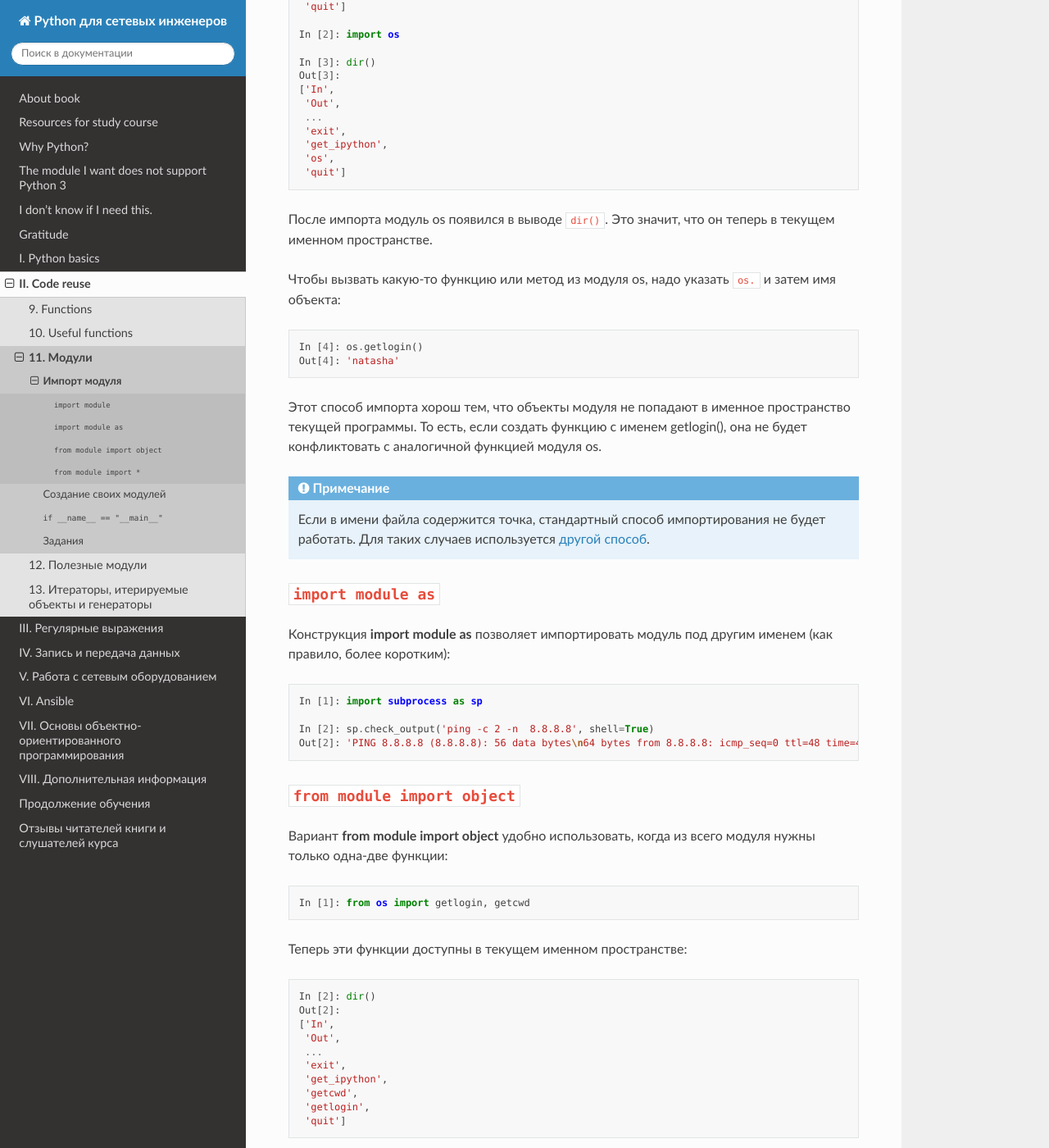
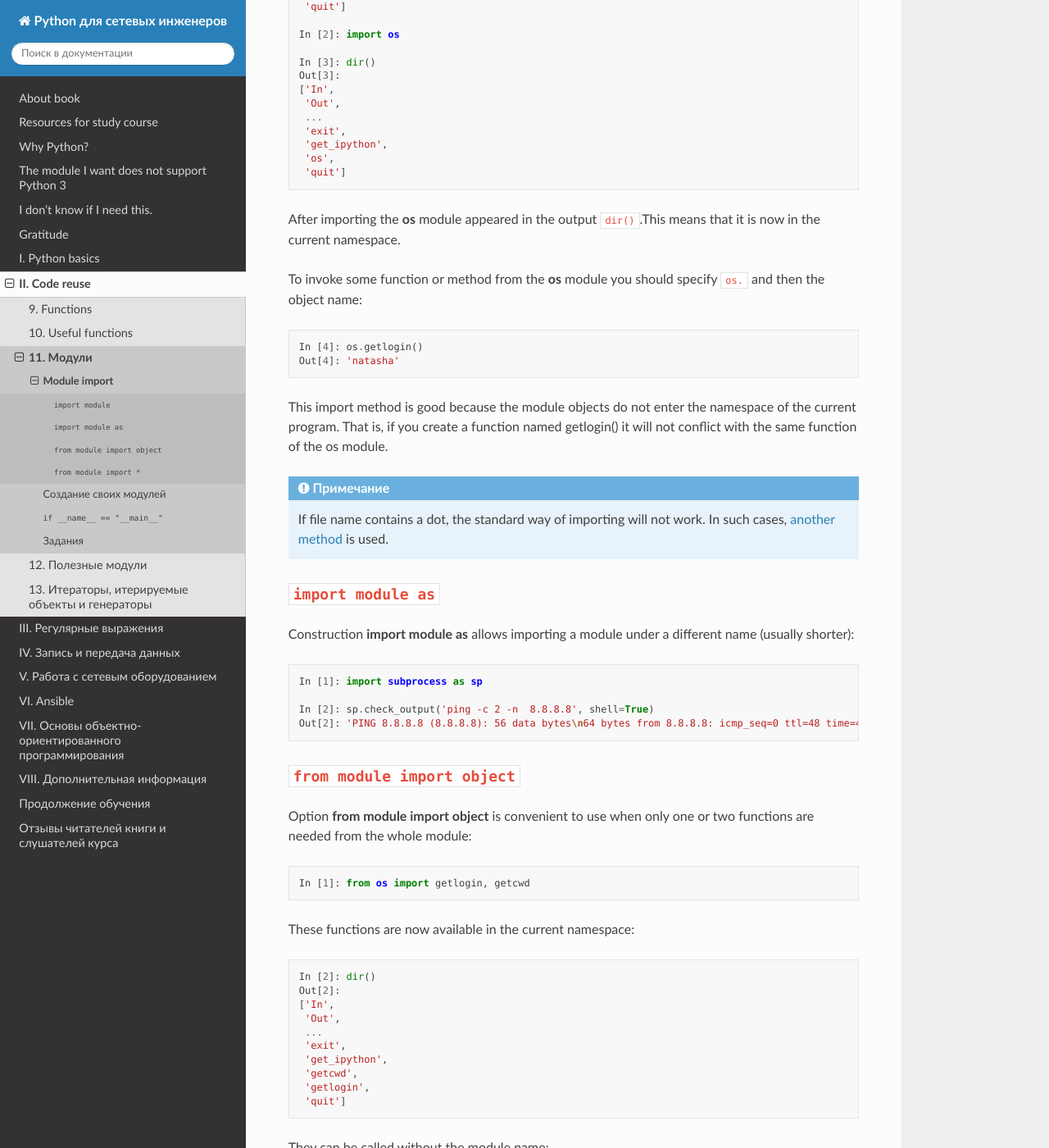
Before and after one commit to Aidar5/nattoeng, a Sphinx documentation site: the page built from docs/source/book/11_modules/import.rst, in a window 1280 px wide and 1400 px high, scrolled down 613 px. Shown: the whole window at 82% size. Built offline with Sphinx 7.4.7 and the Read the Docs theme 2.0.0, drawn with Linux system fonts in a browser that asks for light colours; pages that are not in the unit, such as notebooks, are missing from menus; some of the changed text lies outside the part shown.

Commit message:
Update import.rst

```diff
--- a/docs/source/book/11_modules/import.rst
+++ b/docs/source/book/11_modules/import.rst
@@ -1,7 +1,7 @@
-Импорт модуля
+Module import
 -------------
 
-В Python есть несколько способов импорта модуля:
+Python has several ways to import a module:
 
 * ``import module``
 * ``import module as``
@@ -11,7 +11,7 @@
 ``import module``
 ~~~~~~~~~~~~~~~~~
 
-Вариант **import module**:
+Example of **import module**:
 
 .. code:: python
 
@@ -36,32 +36,25 @@
      'os',
      'quit']
 
-После импорта модуль os появился в выводе ``dir()``. Это значит, что он
-теперь в текущем именном пространстве.
+After importing the **os** module appeared in the output ``dir()``.This means that it is now in the current namespace.
 
-Чтобы вызвать какую-то функцию или метод из модуля os, надо указать
-``os.`` и затем имя объекта:
+To invoke some function or method from the **os** module you should specify
+``os.`` and then the object name:
 
 .. code:: python
 
     In [4]: os.getlogin()
     Out[4]: 'natasha'
 
-Этот способ импорта хорош тем, что объекты модуля не попадают в именное
-пространство текущей программы. То есть, если создать функцию с именем
-getlogin(), она не будет конфликтовать с аналогичной функцией модуля os.
+This import method is good because the module objects do not enter the namespace of the current program. That is, if you create a function named getlogin() it will not conflict with the same function of the os module.
 
 .. note::
-    Если в имени файла содержится точка, стандартный способ
-    импортирования не будет работать. Для таких случаев используется
-    `другой
-    способ <http://stackoverflow.com/questions/1828127/how-to-reference-python-package-when-filename-contains-a-period/1828249#1828249>`__.
+    If file name contains a dot, the standard way of importing will not work. In such cases,     `another method <http://stackoverflow.com/questions/1828127/how-to-reference-python-package-when-filename-contains-a-period/1828249#1828249>`__ is used.
 
 ``import module as``
 ~~~~~~~~~~~~~~~~~~~~
 
-Конструкция **import module as** позволяет импортировать модуль под
-другим именем (как правило, более коротким):
+Construction **import module as** allows importing a module under a different name (usually shorter):
 
 .. code:: python
 
@@ -73,14 +66,13 @@ getlogin(), она не будет конфликтовать с аналоги
 ``from module import object``
 ~~~~~~~~~~~~~~~~~~~~~~~~~~~~~
 
-Вариант **from module import object** удобно использовать, когда из
-всего модуля нужны только одна-две функции:
+Option **from module import object** is convenient to use when only one or two functions are needed from the whole module:
 
 .. code:: python
 
     In [1]: from os import getlogin, getcwd
 
-Теперь эти функции доступны в текущем именном пространстве:
+These functions are now available in the current namespace:
 
 .. code:: python
 
@@ -95,7 +87,7 @@ getlogin(), она не будет конфликтовать с аналоги
      'getlogin',
      'quit']
 
-Их можно вызывать без имени модуля:
+They can be called without the module name:
 
 .. code:: python
 
@@ -108,8 +100,7 @@ getlogin(), она не будет конфликтовать с аналоги
 ``from module import *``
 ~~~~~~~~~~~~~~~~~~~~~~~~
 
-Вариант ``from module import *`` импортирует все имена модуля в
-текущее именное пространство:
+Option ``from module import *`` imports all module names into the current namespace:
 
 .. code:: python
 
@@ -130,9 +121,6 @@ getlogin(), она не будет конфликтовать с аналоги
     In [3]: len(dir())
     Out[3]: 218
 
-В модуле os очень много объектов, поэтому вывод сокращен. В конце
-указана длина списка имен текущего именного пространства.
+There are many objects in the **os** module, so the output is shortened. At the end, the length of the list of names of current namespace is specified.
 
-Такой вариант импорта лучше не использовать. При таком импорте по коду
-непонятно, что какая-то функция взята, например, из модуля os. Это
-заметно усложняет понимание кода.
+This import option is best not use. With such code import it is not clear that a function is taken, for example from the **os** module. This makes it much harder to understand the code.
```
